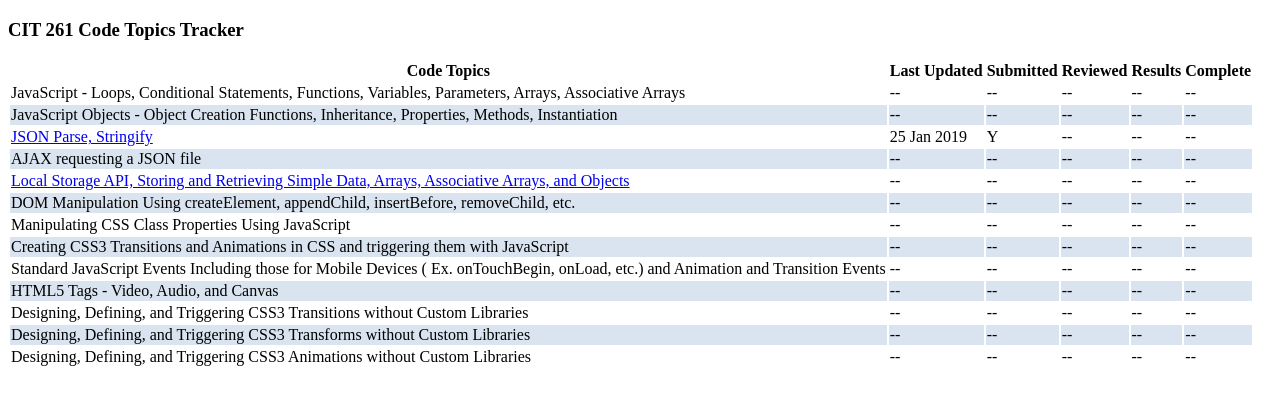
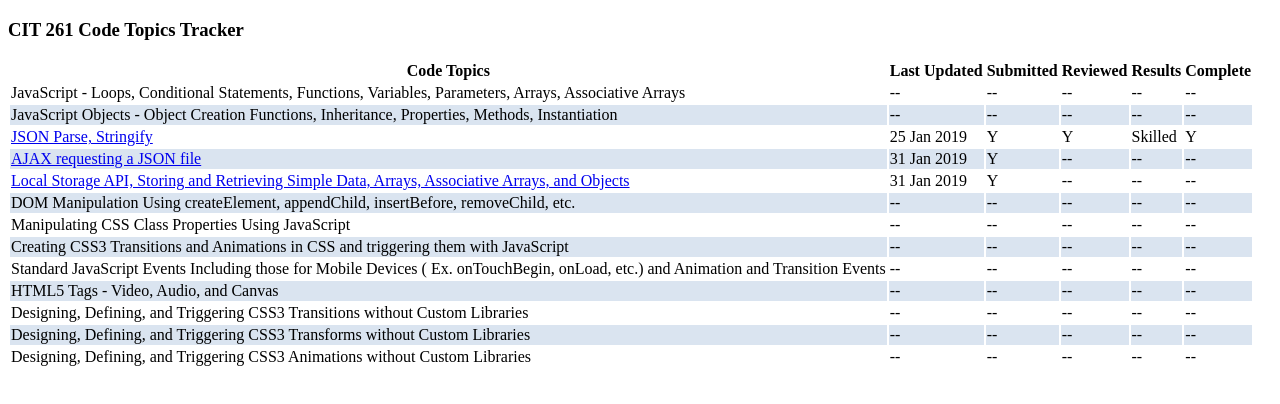
Before and after one commit to Camille-Owens/camille-owens.github.io, a plain HTML site: page index.html in a window 1280 px wide. Drawn offline with Linux system fonts and the light colour scheme.

Commit message:
update assignment status

```diff
--- a/index.html
+++ b/index.html
@@ -40,22 +40,22 @@
 						<td><a href="examples/json.html">JSON Parse, Stringify</a></td>
 						<td>25 Jan 2019</td>
 						<td>Y</td>
-						<td>--</td>
-						<td>--</td>
-						<td>--</td>
+						<td>Y</td>
+						<td>Skilled</td>
+						<td>Y</td>
 					</tr>
 					<tr>
-						<td>AJAX requesting a JSON file</td>
-						<td>--</td>
-						<td>--</td>
+						<td><a href="examples/json.html">AJAX requesting a JSON file</a></td>
+						<td>31 Jan 2019</td>
+						<td>Y</td>
 						<td>--</td>
 						<td>--</td>
 						<td>--</td>
 					</tr>
 					<tr>
 						<td><a href="examples/json.html">Local Storage API, Storing and Retrieving Simple Data, Arrays, Associative Arrays, and Objects</a></td>
-						<td>--</td>
-						<td>--</td>
+						<td>31 Jan 2019</td>
+						<td>Y</td>
 						<td>--</td>
 						<td>--</td>
 						<td>--</td>
```
